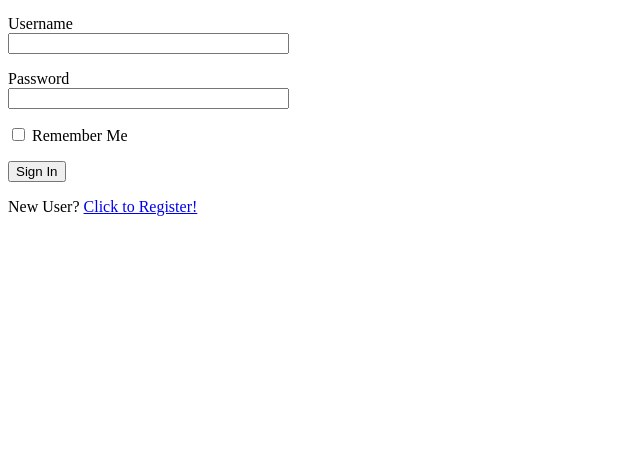
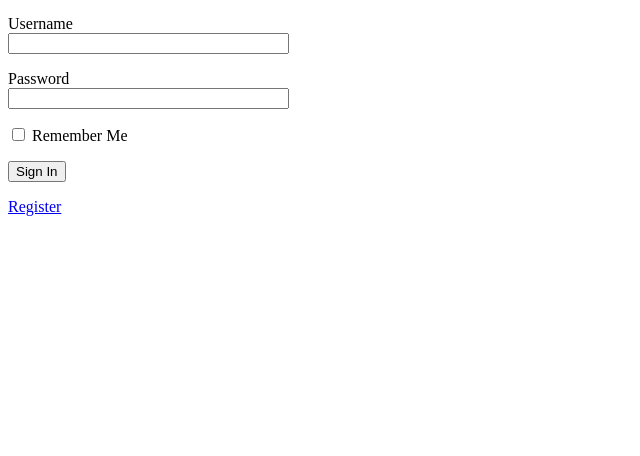
Before and after one commit to ianballou/mini-project-EC463, a Flask app: page /login in a window 1280 px wide. Shown: the part 175-631 px from the top of the page, without its empty margins (0-640 px from the left). Run offline with Flask 2, Linux system fonts and the light colour scheme.

Commit message:
template wording changes

```diff
--- a/app/templates/login.html
+++ b/app/templates/login.html
@@ -28,5 +28,5 @@
         <p>{{ form.submit() }}</p>
     </form>
 
-	<p>New User? <a href="{{ url_for('register') }}">Click to Register!</a></p>
+	<p><a href="{{ url_for('register') }}">Register</a></p>
 {% endblock %}
```
